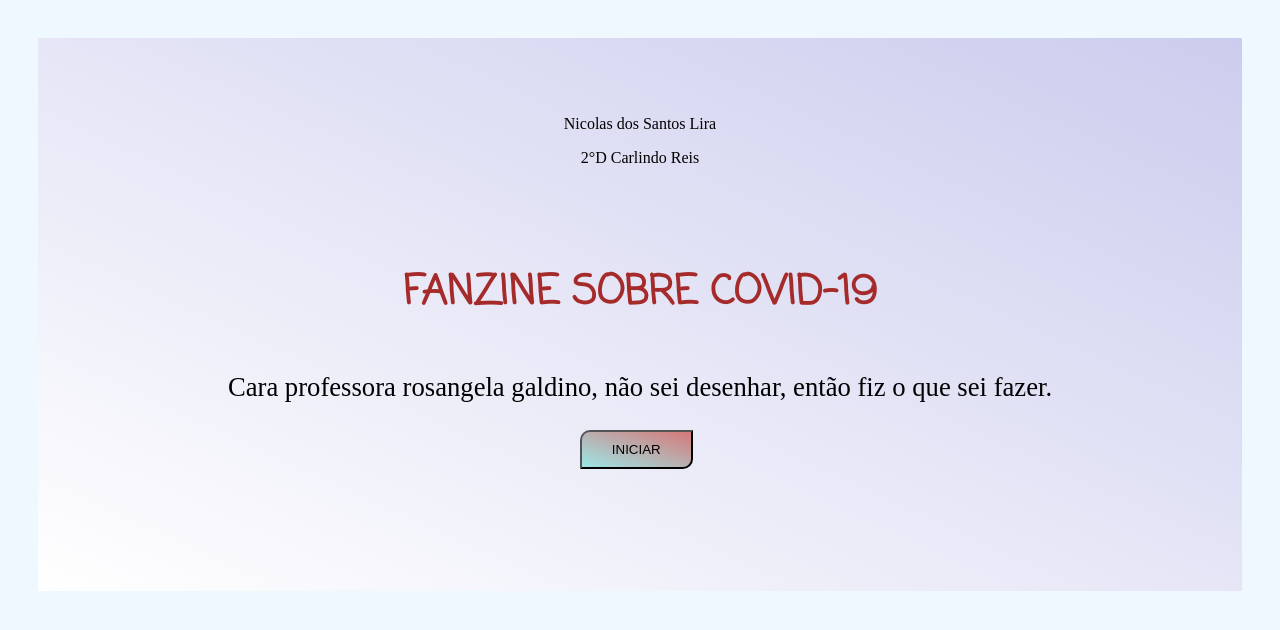
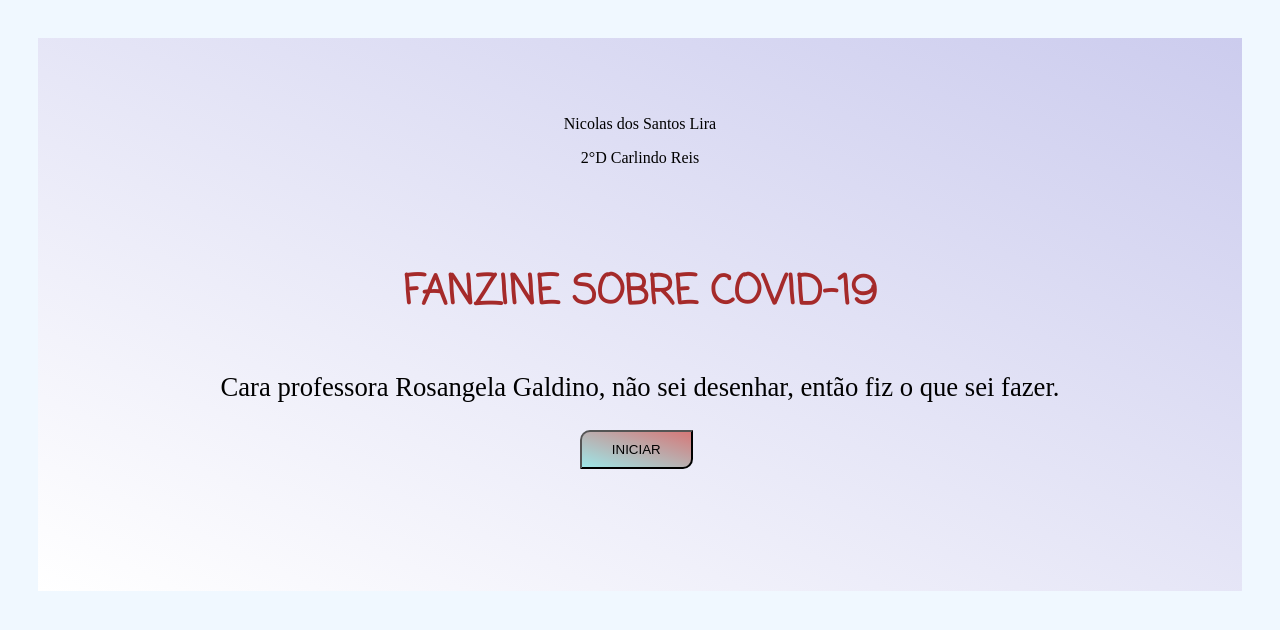
Before and after one commit to projetosNicolas/fanzic, a plain HTML site: page index.html in a window 1280 px wide. Drawn offline with Linux system fonts and the light colour scheme.

Commit message:
Update index.html

```diff
--- a/index.html
+++ b/index.html
@@ -10,7 +10,7 @@
     <p id="nome" class="nome">Nicolas dos Santos Lira</p>
     <p>2°D Carlindo Reis</p>
     <h1>FANZINE SOBRE COVID-19</h1>
-    <p id="msg" class="msg">Cara professora rosangela galdino, não sei desenhar, então fiz o que sei fazer.</p>
+    <p id="msg" class="msg">Cara professora Rosangela Galdino, não sei desenhar, então fiz o que sei fazer.</p>
     <button id="iniciar" onclick="ok()" >INICIAR</button>
 
 </body>
```
